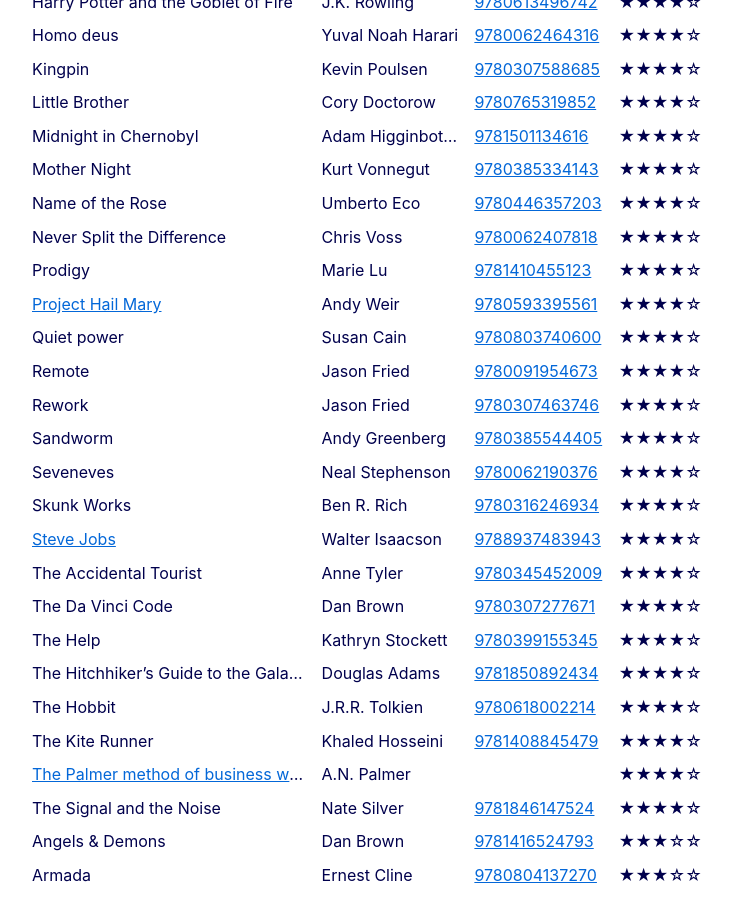
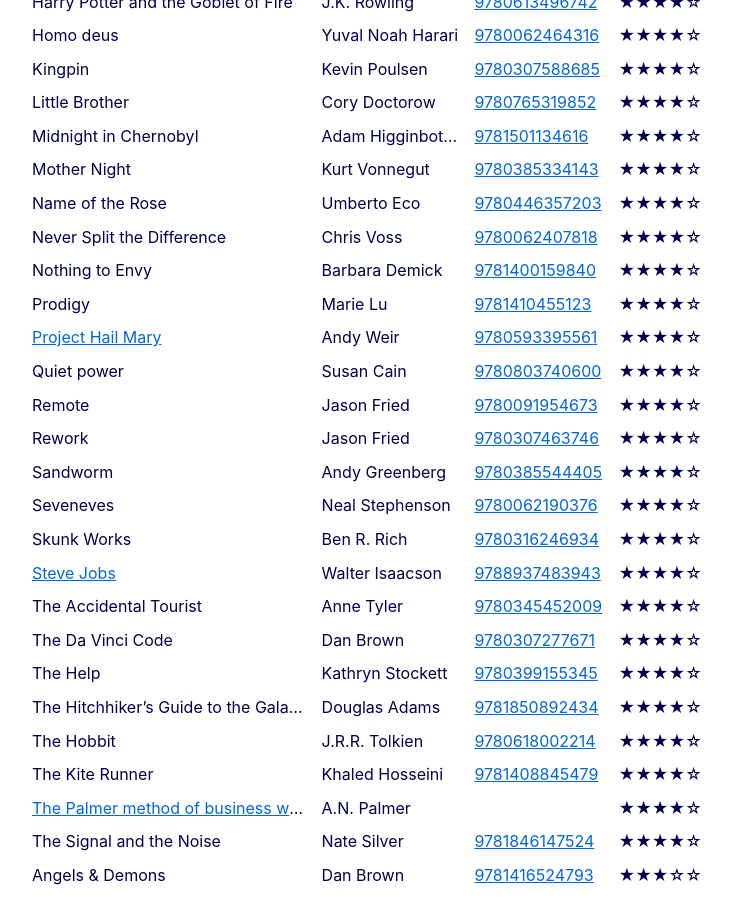
Before and after one commit to cimm/suffix, a Jekyll site: the page built from reading/index.html, in a window 1280 px wide and 900 px high, scrolled down 1010 px. Shown: the whole window, without its empty margins (273-1005 px from the left). Built offline with Jekyll 4.4.1, drawn with Linux system fonts in a browser that asks for light colours.

Commit message:
Add Nothing to Envy by B. Demick to books

```diff
--- a/_data/books.yml
+++ b/_data/books.yml
@@ -239,6 +239,10 @@
   author: "Chris Voss"
   isbn13: 9780062407818
   rating: 4
+- name: "Nothing to Envy"
+  author: "Barbara Demick"
+  isbn13: 9781400159840
+  rating: 4
 - name: "Pandora’s Star"
   author: "Peter F. Hamilton"
   isbn13: 9780345461629
```
